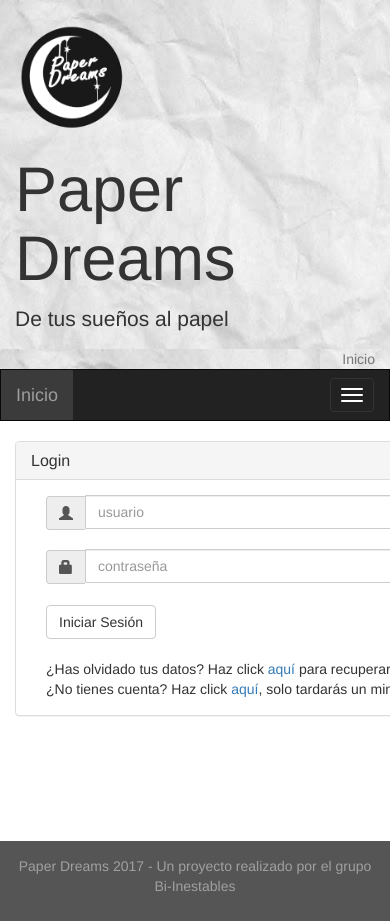
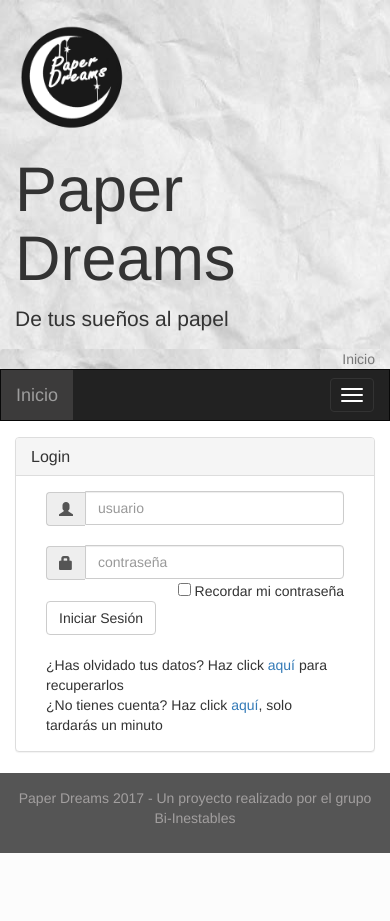
Before and after one commit to alfonsoelmas/AW, a PHP site: page /login.html in a window 390 px wide; the page is wider, and only the part inside the window is pictured. After the commit the page ends 853 px from the top of that part, so only its background shows below. Run offline with PHP 8.4, Linux system fonts and the light colour scheme; some libraries are stand-ins or nearby versions.

Commit message:
Arreglado
Todo ok en loggin. Arreglé el responsive y poco mas

```diff
--- a/web/css/login.css
+++ b/web/css/login.css
@@ -1,17 +1,5 @@
 #captcha{
-	padding-top: 50px;
-	margin: auto;
 	display: none;
-}
-
-#panel{
-	width: 800px;
-	height: 400px;
-}
-
-#inicio_sesion{
-	padding-top: 100px;
-	margin: auto;
 }
 
 .my-error-class {
@@ -20,3 +8,7 @@
 .my-valid-class {
     border-color: green;
 }
+
+#logPanel{
+	margin-top: 15px;
+}
--- a/web/js/logIn.js
+++ b/web/js/logIn.js
@@ -6,8 +6,6 @@ $(document).ready(function() {
 
     document.getElementById("logInButton").onclick=function(){
 
-        var elemento = document.getElementById("panel");
-        elemento.style.width = "1080px";
         var elemento = document.getElementById("captcha");
         elemento.style.display = "block";
         elemento = document.getElementById("user");
--- a/web/login.html
+++ b/web/login.html
@@ -61,12 +61,11 @@
   	</div>
 </nav>
 
-<br>
-
 <div class="container-fluid text-center">
 	<div class="row content">
-	    <div class="col-sm-10 text-left" id="panel">
-	    	<div class="panel panel-default">
+      <div class="col-sm-3"> </div>
+	    <div class="col-sm-6 text-left" id="panel">
+	    	<div class="panel panel-default" id="logPanel">
 	            <div class="panel-heading">
 	            	<h3 class="panel-title">Login</h3>
 	            </div>
@@ -88,7 +87,7 @@
 		                      		<span>Recordar mi contraseña</span>
 		                    	</div>
 		                    	<div class="text-left">
-									<input class="btn btn-default dropdown-toggle" type="submit" id="logInButton" value="Iniciar Sesión"/>
+									           <input class="btn btn-default dropdown-toggle" type="submit" id="logInButton" value="Iniciar Sesión"/>
 		                    	</div>
 		                    	<br>
 		                    </form>
@@ -105,6 +104,7 @@
 		        </div>
 	        </div>
 	    </div>
+      <div class="col-sm-3"> </div>
     </div>
 </div>
 
```
